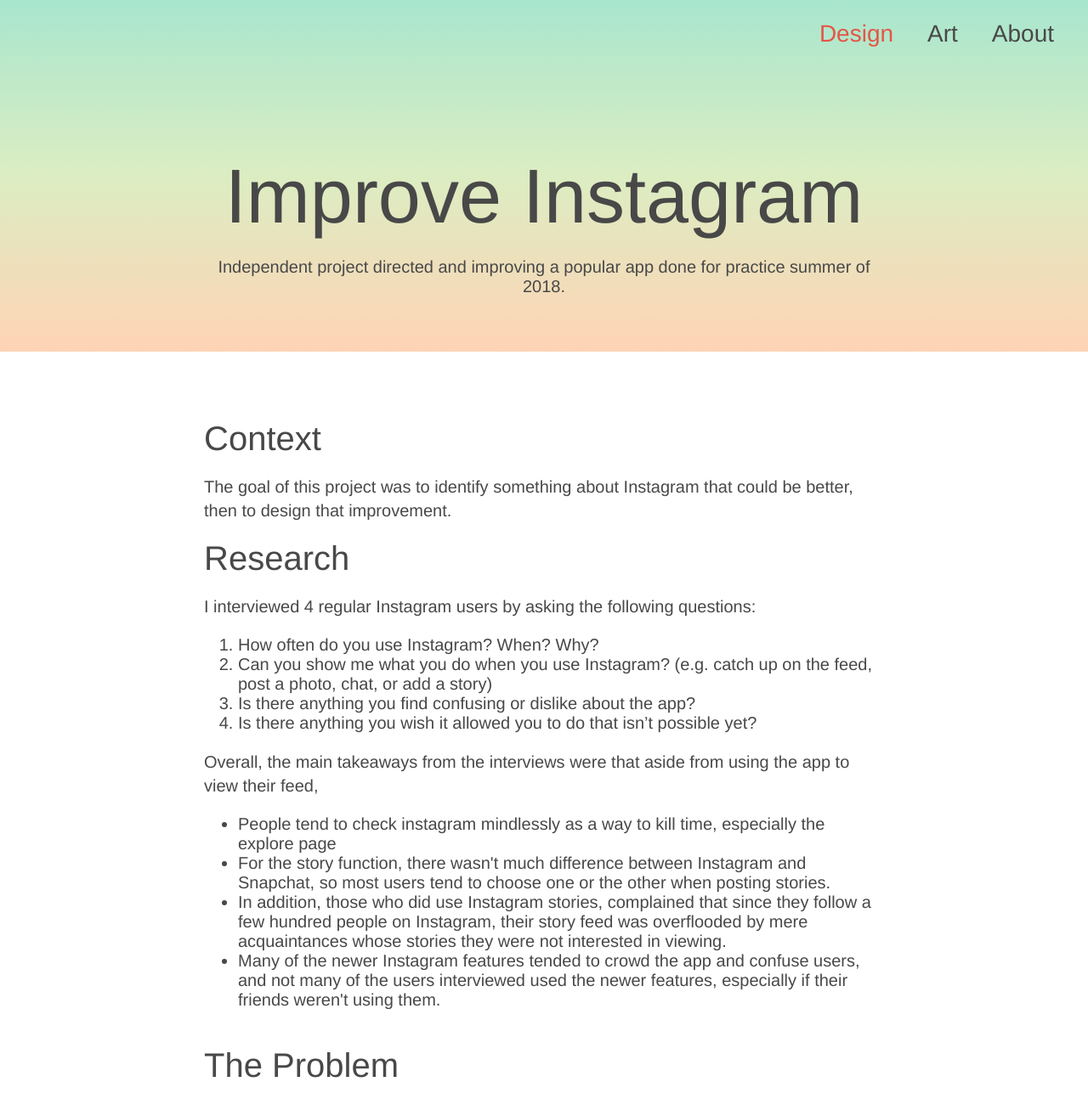
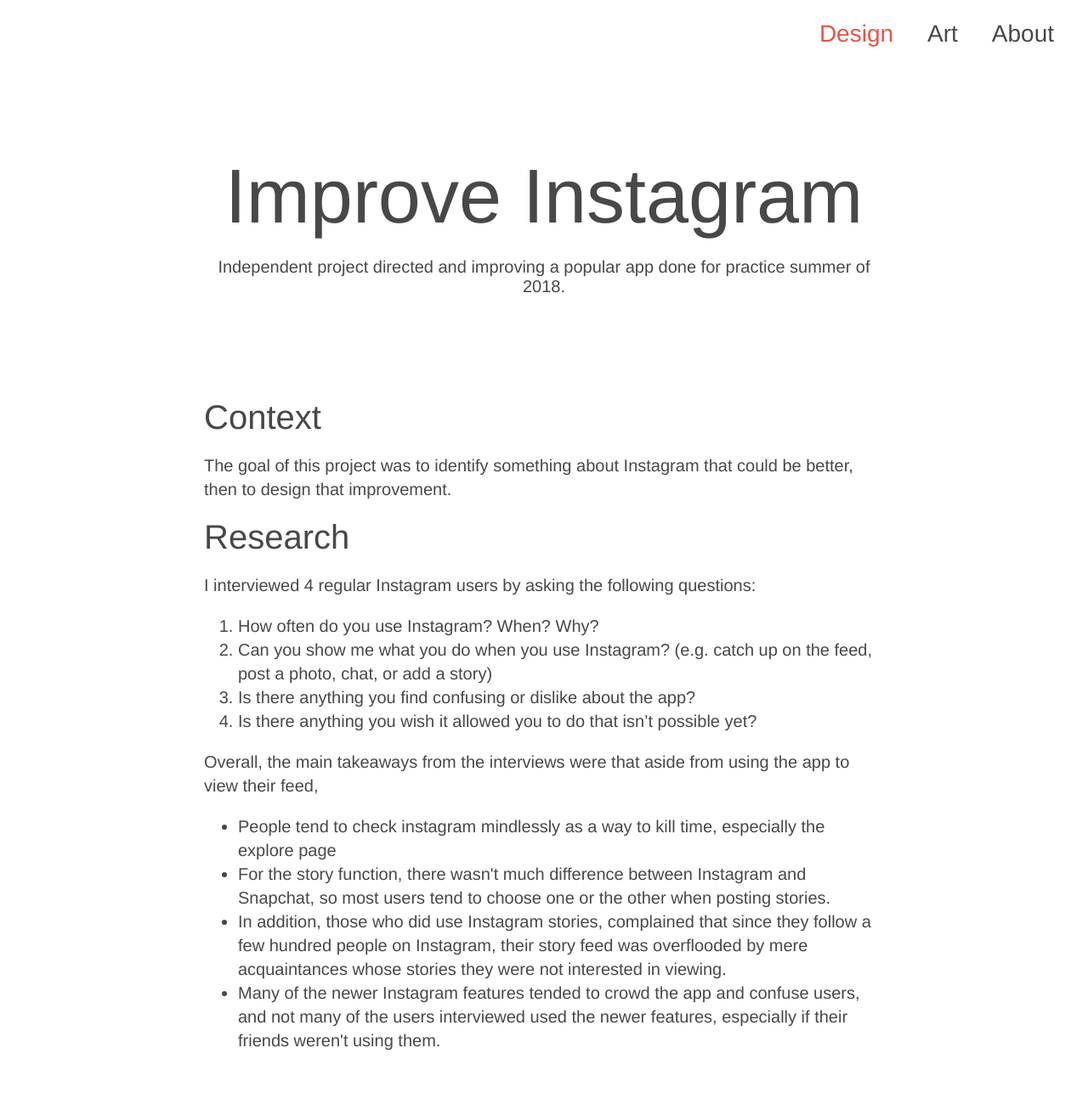
Before and after one commit to ochen9/portfolio, a plain HTML site: page project2.html in a window 1280 px wide. Shown: the top 1287 px of the page at 85% size. Drawn offline with Linux system fonts and the light colour scheme.

Commit message:
Add files via upload

```diff
--- a/style.css
+++ b/style.css
@@ -44,14 +44,12 @@ a:visited{
 }
 #intro{
 	color:#484848;
-	font-size: 20px;
 	text-align: center;
 	max-width: 800px;
 	margin: auto;
 	font-weight: lighter;
     line-height: 1.4em;
-    padding-top: 12px;
-	padding-bottom: 65px;
+	padding-bottom: 40px;
 
 }
 #intro a:link{
@@ -73,9 +71,10 @@ a:visited{
 	opacity: 0.5;
 }
 
-.backgroundcontainer{
+.indexbackgroundcontainer{
 	background-color:#99b898;
-	background-image: linear-gradient(#A8E6CE, #DCEDC2, #FFD3B5);”
+	background-image: linear-gradient(#A8E6CE, #DCEDC2, #FFD3B5);
+	padding-bottom:70px;
 }
 
 .container{
@@ -105,8 +104,8 @@ a:visited{
 }
 .gallerycontainer{
 	padding-top: 50px;
-	margin-left: 50px;
-	margin-right: 50px;
+	text-align:center;
+	margin: auto;
 }
 
 .project{
@@ -182,7 +181,17 @@ a:visited{
 
 p {
     font-size: 28px;
-    font-weight: lighter;
+	font-weight: lighter;
+	line-height: 1.4em;
+	margin-block-end: 1em;
+}
+ul{
+	font-weight: lighter;
+	line-height: 1.4em;
+	margin-block-end: 1em;
+}
+ol{
+	font-weight: lighter;
 	line-height: 1.4em;
 	margin-block-end: 1em;
 }
```
Also changed, not shown: index.html (+1 -1 lines).
